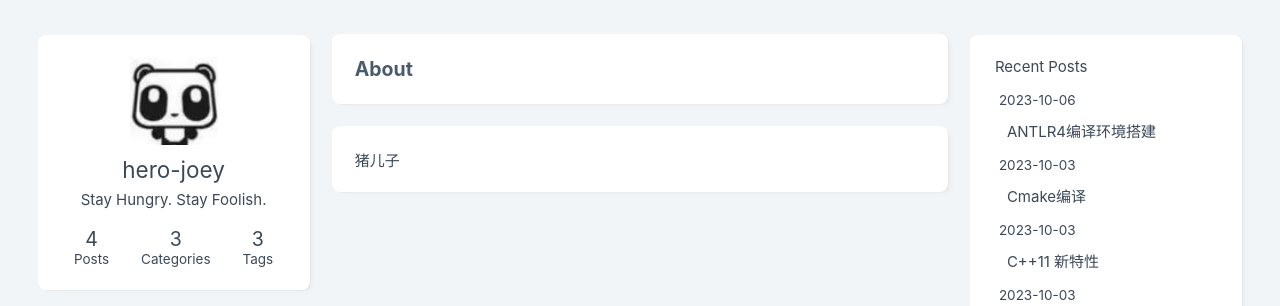
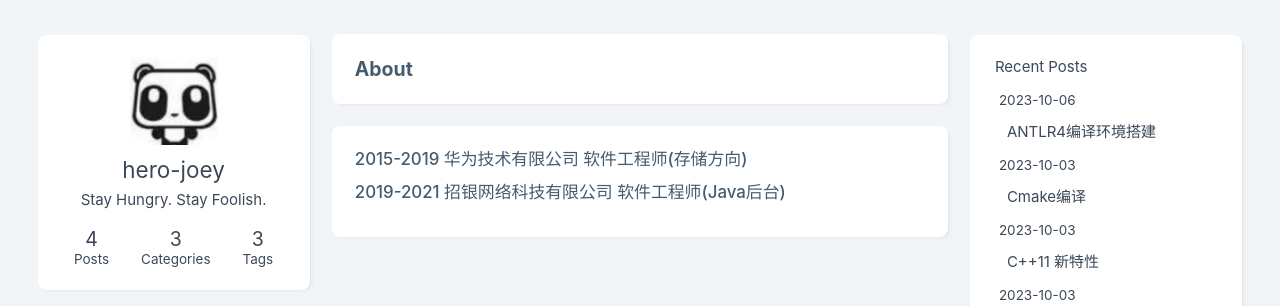
Before and after one commit to hero-joey/hero-joey.github.io, a plain HTML site: page about/index.html in a window 1280 px wide. Shown: the part 60-366 px from the top of the page. Drawn offline with Linux system fonts and the light colour scheme; a small style sheet from the web is missing.

Commit message:
Site updated: 2023-10-06 16:08:11

```diff
--- a/about/index.html
+++ b/about/index.html
@@ -404,9 +404,8 @@
   <h1 class="widget-title">About</h1>
 </div>
 <div class="card card-content friend-card">
-  <ul class="friend-links">
-    猪儿子
-  </ul>
+  <h4> 2015-2019 华为技术有限公司      软件工程师(存储方向)</h4>
+  <h4> 2019-2021 招银网络科技有限公司  软件工程师(Java后台)</h4>
 </div>
 
             </main>
```
